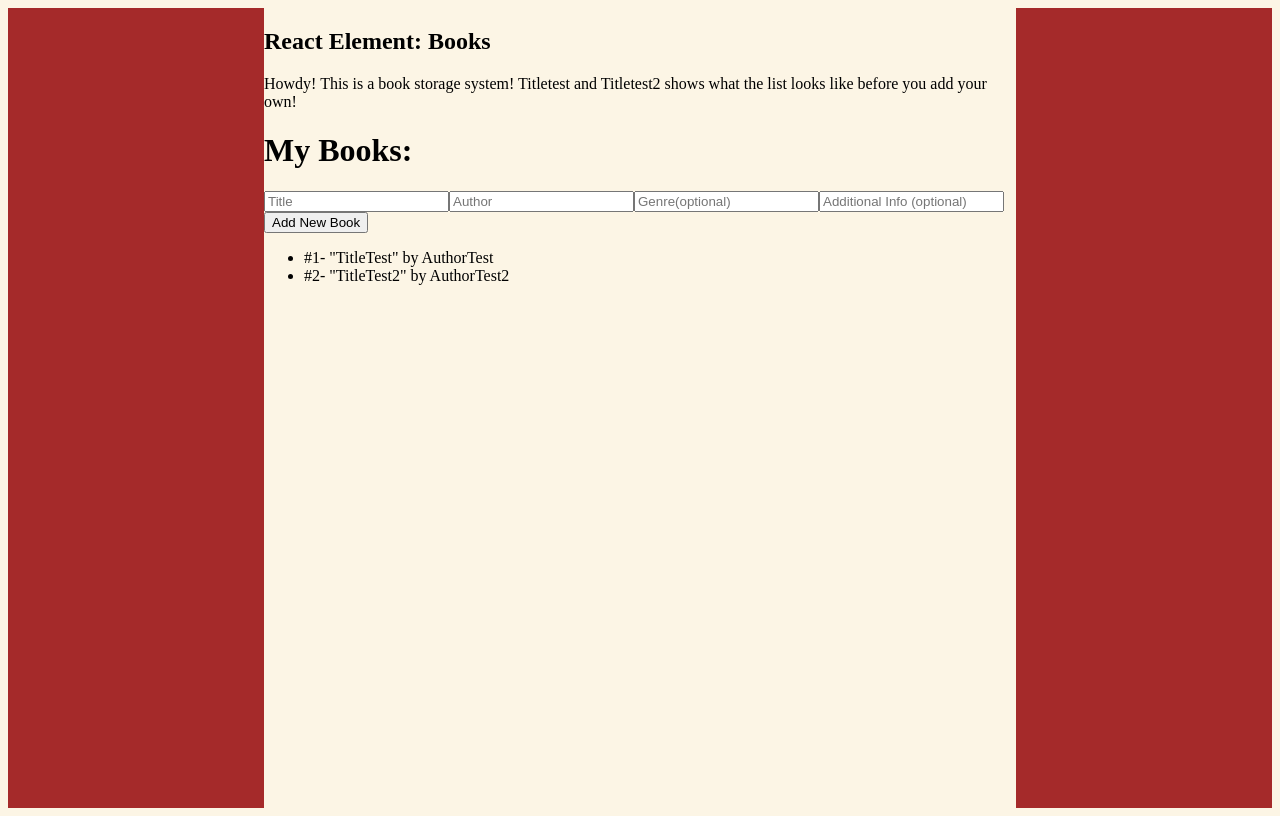
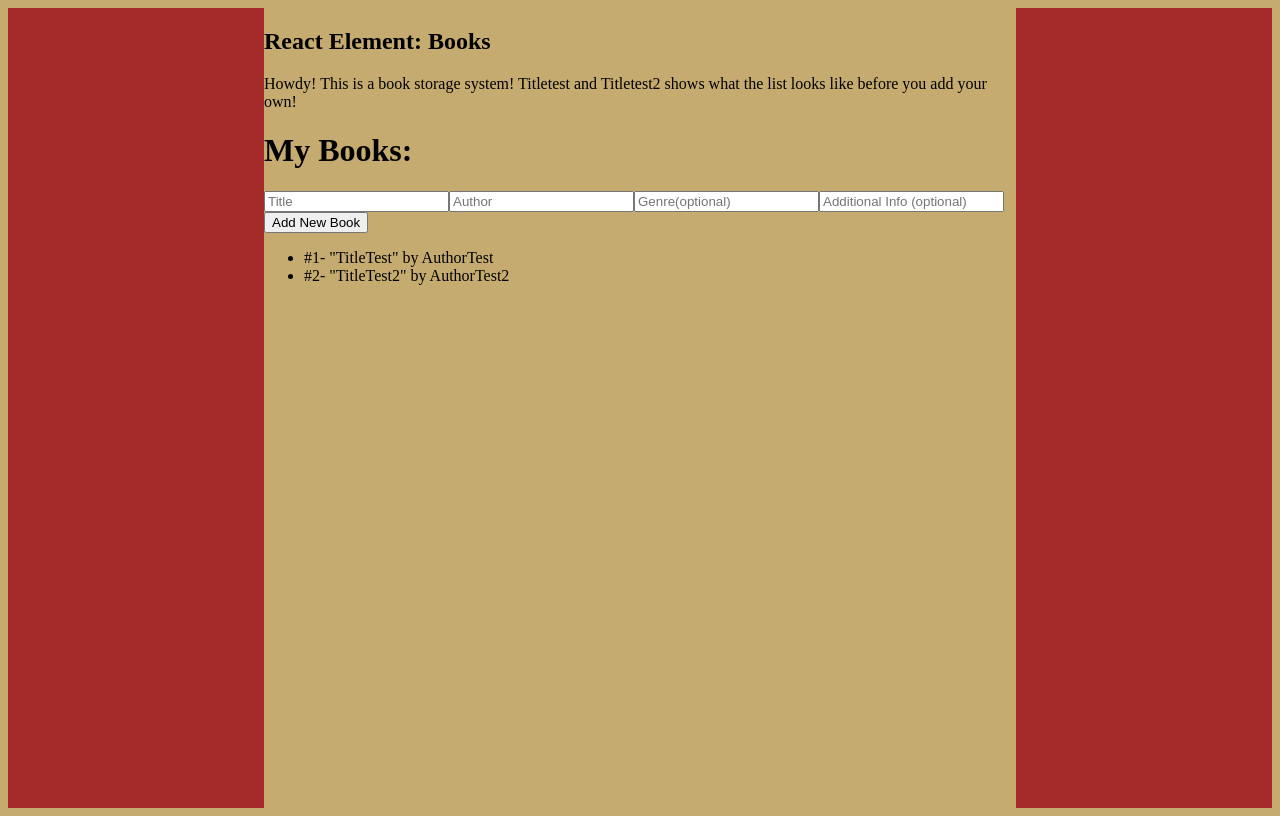
Before and after one commit to ghostflame2153/cs300-assignment-4-starter, a React (Vite) app: page / in a window 1280 px wide. Built offline with nearby package versions, Linux system fonts and the light colour scheme.

Commit message:
Focus color changed, looked boring

```diff
--- a/src/styles.css
+++ b/src/styles.css
@@ -5,8 +5,8 @@ html{
 }
 body {
     min-height: 100vh;
-    background-color: #FCF5E5;
-    /*https://htmlcolorcodes.com/colors/parchment/ used color parchment*/
+    background-color: #c5ab6f;
+    /*https://htmlcolorcodes.com/colors/parchment/ used parchment color as base then changed*/
     display: flex;
     justify-content: center;
     color:black;
```
